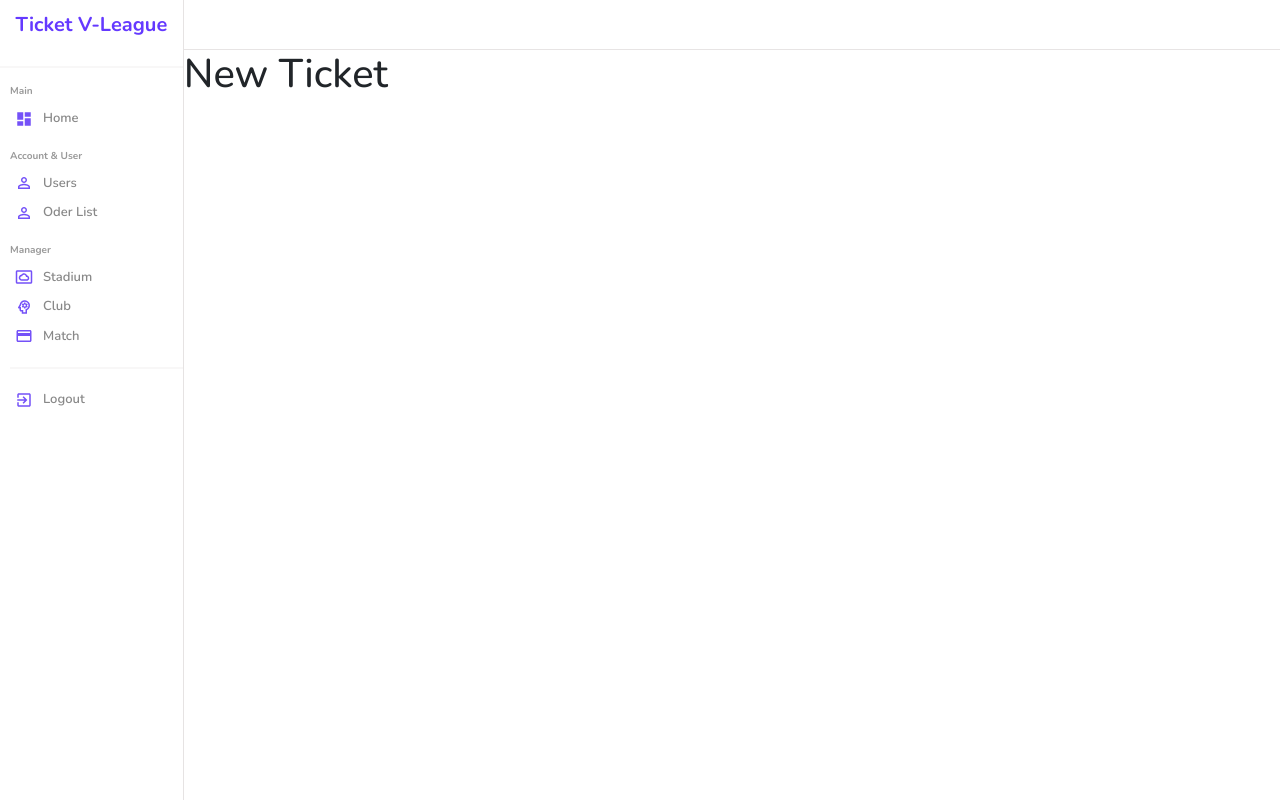
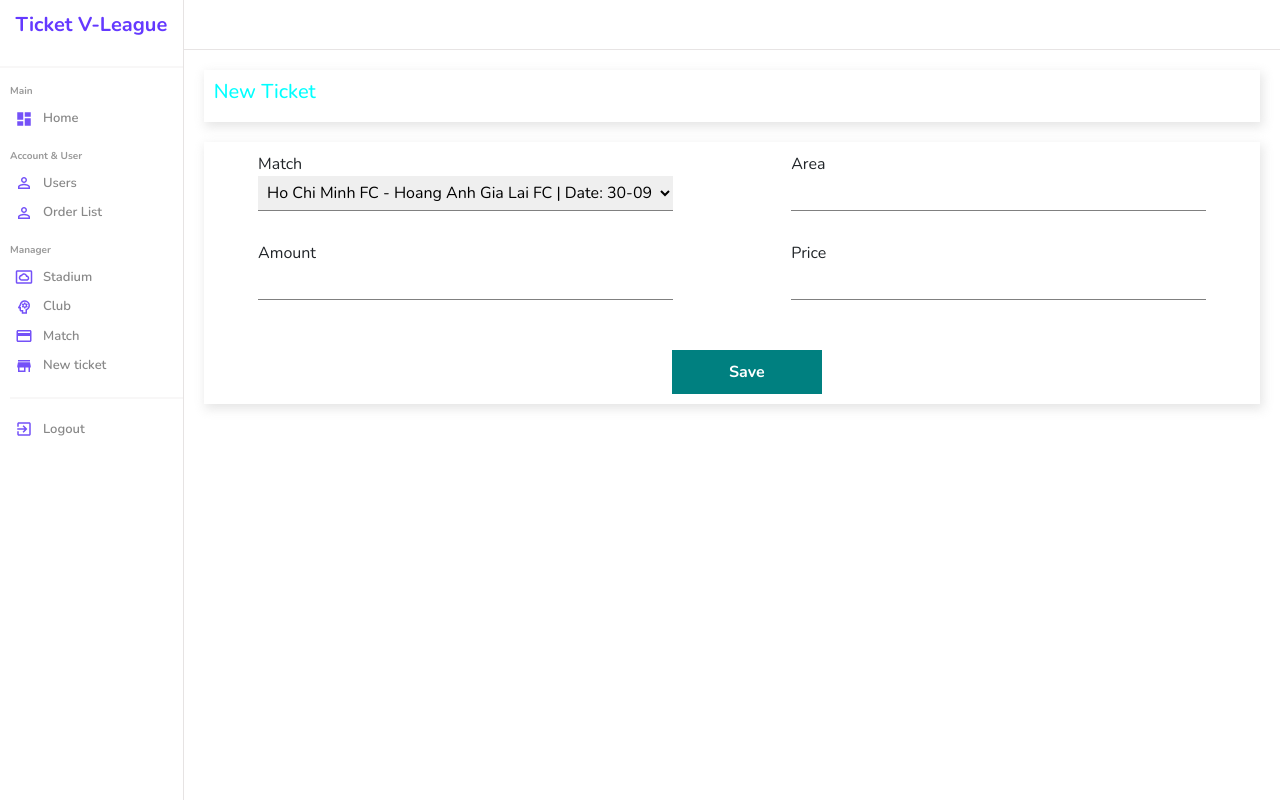
Before and after one commit to Bennny20/Ticket_Vleage_New, a React (Create React App) app: page /ticket/newTicket in a window 1280 px wide. Built offline with nearby package versions, Linux system fonts and the light colour scheme; no server answers; sample sign-in values are in the browser's storage.

Commit message:
Fix Something

```diff
--- a/src/App.js
+++ b/src/App.js
@@ -15,7 +15,7 @@ import Stadium from "./pages/Stadium/Stadium"
 import Match from "./pages/Match/Match"
 import Club from "./pages/Club/Club"
 import Ticket from "./pages/Ticket/Ticket"
-import Oder from "./pages/oder/Oder"
+import Oder from "./pages/order/Order"
 
 //Update
 import UpdateMatch from "./pages/Update/UpdateMatch"
--- a/src/components/sidebar/Sidebar.jsx
+++ b/src/components/sidebar/Sidebar.jsx
@@ -71,7 +71,7 @@ const Sidebar = () => {
           <Link to="/oder" style={{ textDecoration: "none" }}>
             <li>
               <PersonOutlineIcon className="icon" />
-              <span>Oder List</span>
+              <span>Order List</span>
             </li>
           </Link>
           {/* <Link to="/profile" style={{ textDecoration: "none" }}>
@@ -102,6 +102,12 @@ const Sidebar = () => {
               <span>Match</span>
             </li>
           </Link>
+          <Link to="/ticket/newTicket" style={{ textDecoration: "none" }}>
+            <li>
+              <StoreIcon className="icon" />
+              <span>New ticket</span>
+            </li>
+          </Link>
           <p className="title"></p>
           <p className="title"></p>
           <hr></hr>
--- a/src/components/table/ListOder.jsx
+++ b/src/components/table/ListOrder.jsx
@@ -62,7 +62,7 @@ const Datatable = () => {
     </TableContainer>);
   return (
     <><div className="datatable">
-      <div className="datatableTitle">List Oder</div>
+      <div className="datatableTitle">List Order</div>
 
       {isShow ? <div className="spinner"><LoadingSpinner /></div> : render}
     </div>
--- a/src/components/table/Table.jsx
+++ b/src/components/table/Table.jsx
@@ -9,10 +9,22 @@ import Paper from "@mui/material/Paper";
 import { Link } from "react-router-dom";
 import axios from "../../AxiosConfig";
 import { useState } from "react";
+import LoadingSpinner from "../../pages/LoadingWait/LoadingSpinner";
+import { useEffect } from "react";
 
 var path = "match?page=0&size=10&sort=id%2Cdesc";
 function List(props) {
   console.log(props)
+  const [isShow, setShow] = useState(true)
+  useEffect(
+    function(){
+      if (props.props.length > 0) {
+        setShow(false)
+      }
+    }
+  )
+
+
 
   const handleOnClick = (id) => {
     localStorage.setItem("idClickTicket", id)
@@ -46,8 +58,7 @@ function List(props) {
       });
   };
 
-
-  return (
+  const table = (
     <TableContainer component={Paper} className="table">
       <Table sx={{ minWidth: 650 }} aria-label="simple table">
         <TableHead>
@@ -103,7 +114,11 @@ function List(props) {
           ))}
         </TableBody>
       </Table>
-    </TableContainer>
+    </TableContainer>)
+  return (
+    <>
+      {isShow ? <LoadingSpinner /> : table}
+    </>
   );
 };
 
--- a/src/pages/Match/Match.jsx
+++ b/src/pages/Match/Match.jsx
@@ -21,22 +21,23 @@ const Match = () => {
   //useEffect-----------------------------------------------------
   useEffect(
     function () {
-      if (roundId == null) {
-        axios.get("match")
-          .then(function (data) {
-            console.log(data.data.matches);
-            setDataRoundbId(data.data.matches);
-            // console.log(list);
-          })
-          .catch(function (err) {
-            console.log(32, err);
-          });
-      }
+      // if (roundId == null) {
+      //   axios.get("match")
+      //     .then(function (data) {
+      //       console.log(data.data.matches);
+      //       setDataRoundbId(data.data.matches);
+      //       // console.log(list);
+      //     })
+      //     .catch(function (err) {
+      //       console.log(32, err);
+      //     });
+      // }
       axios
         .get(pathTournament)
         .then(function (data) {
           console.log(18, data.data.tournaments);
           setDataTournament(data.data.tournaments);
+          handleChange();
           // console.log(list);
         })
         .catch(function (err) {
@@ -110,7 +111,7 @@ const Match = () => {
             Tournament: </div>
 
           <div className="formInput1" >
-            <select className="NameTour" onChange={handleChange}>
+            <select className="NameTour" onClick={handleChange} select="1">
               {rowsTournament.map((entity) => (
                 <option value={entity.id} id={entity.id}>{entity.tournamentName}</option>
               ))
@@ -119,7 +120,7 @@ const Match = () => {
           </div>
 
           <div className="formInput" >
-            <select className="Round" onChange={handleChangeRound} >
+            <select className="Round" onClick={handleChangeRound}>
               {rowsRound.map((entity) => (
                 <option value={entity.id} id={entity.id}>{entity.roundName}</option>
               ))
--- a/src/pages/new/NewTicket.jsx
+++ b/src/pages/new/NewTicket.jsx
@@ -1,17 +1,63 @@
 import "./new.scss";
 import Sidebar from "../../components/sidebar/Sidebar";
 import Navbar from "../../components/navbar/Navbar";
+import { useEffect } from "react";
 
 const New = () => {
+  useEffect(
+    function () {
 
+    }
+  )
+
+  const form = (
+    <div className="bottom">
+      <div className="right">
+        <form>
+          {/* Club Home */}
+          <div className="formInput" >
+            <label>Match</label>
+            <select>
+              <option>Ho Chi Minh FC - Hoang Anh Gia Lai FC  |  Date: 30-09-2022 </option>
+              <option>Ho Chi Minh FC - Hoang Anh Gia Lai FC  |  Date: 30-09-2022</option>
+              <option>Ho Chi Minh FC - Hoang Anh Gia Lai FC  |  Date: 30-09-2022</option>
+              <option>Ho Chi Minh FC - Hoang Anh Gia Lai FC  |  Date: 30-09-2022</option>
+            </select>
+          </div>
+
+          <div className="formInput" >
+            <label> Area </label>
+            <input type="text" />
+          </div>
+
+          {/* Club Visitor */}
+          <div className="formInput" >
+            <label>Amount</label>
+            <input type="number" />
+          </div>
+
+          {/* Stadium for match */}
+          <div className="formInput" >
+            <label>Price</label>
+            <input type="number" />
+          </div>
+
+          <div className="btnSend">
+            <button type="submit">Save</button>
+          </div>
+        </form>
+      </div>
+    </div>
+  )
   return (
     <div className="new">
       <Sidebar />
       <div className="newContainer">
         <Navbar />
-
-
-        <h1>New Ticket</h1>
+        <div className="top">
+          <h1>New Ticket</h1>
+        </div>
+        {form}
         {/* Note here : - */}
       </div>
     </div>
--- a/src/pages/oder/Oder.jsx
+++ b/src/pages/order/Order.jsx
@@ -1,7 +1,7 @@
-import "./oder.scss"
+import "./order.scss"
 import Sidebar from "../../components/sidebar/Sidebar"
 import Navbar from "../../components/navbar/Navbar"
-import Datatable from "../../components/table/ListOder"
+import Datatable from "../../components/table/ListOrder"
 
 const List = () => {
   return (
```
Also changed, not shown: src/pages/order/order.scss (renamed from src/pages/oder/oder.scss).
